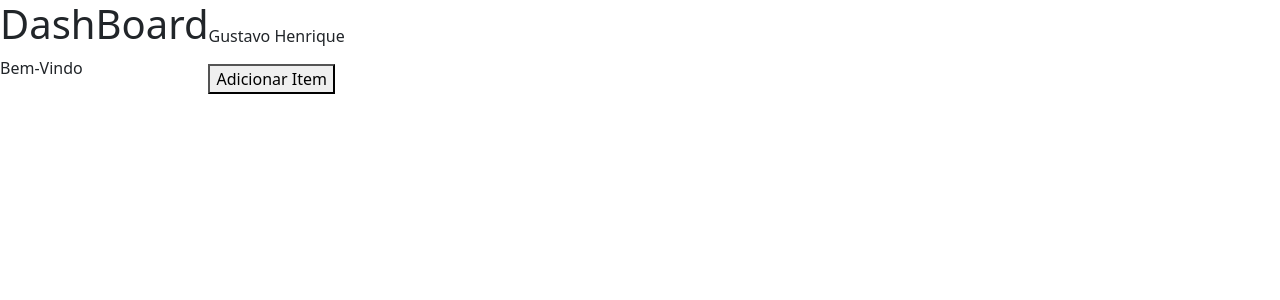
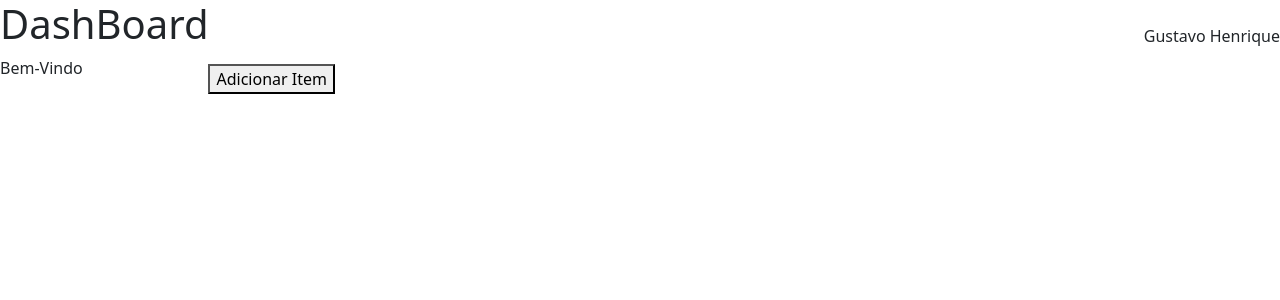
Before and after one commit to HenriqueCarniell/cake-store, a React (Create React App) app: page /DashBoard/home in a window 1280 px wide. Shown: the top 300 px of the page. Built offline with nearby package versions, Linux system fonts and the light colour scheme.

Commit message:
atualização

```diff
--- a/src/components/dashboard/dashboard.css
+++ b/src/components/dashboard/dashboard.css
@@ -1,3 +1,11 @@
 #DashBoard-container {
     display: flex;
 }
+
+#container-right {
+    width: 100%;
+}
+
+#Admin-content-container {
+    text-align: end;
+}
--- a/src/components/dashboard/dashboard.tsx
+++ b/src/components/dashboard/dashboard.tsx
@@ -18,19 +18,21 @@ function Dashboard() {
 
 
 
-                <div>
+                <div id="container-right">
                     <header id="Admin-content-container">
                         <div>
-                            <img src="" alt="" />
-                            <p>Gustavo Henrique</p>
-                        </div>
-
-                        <div>
                             <div>
-                                <button>Adicionar Item</button>
+                                <img src="" alt="" />
+                                <p>Gustavo Henrique</p>
                             </div>
                         </div>
                     </header>
+
+                    <main>
+                        <div>
+                            <button>Adicionar Item</button>
+                        </div>
+                    </main>
                 </div>
             </div>
         </div>
```
